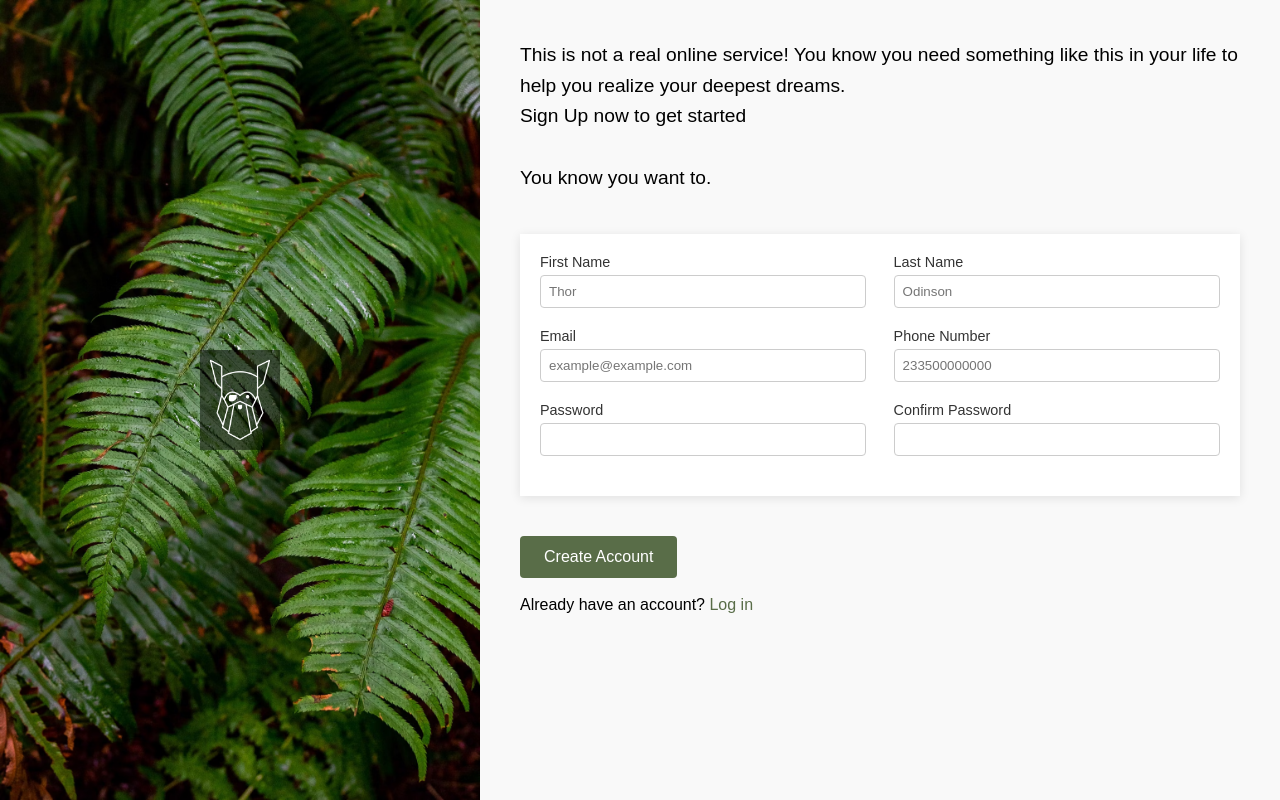
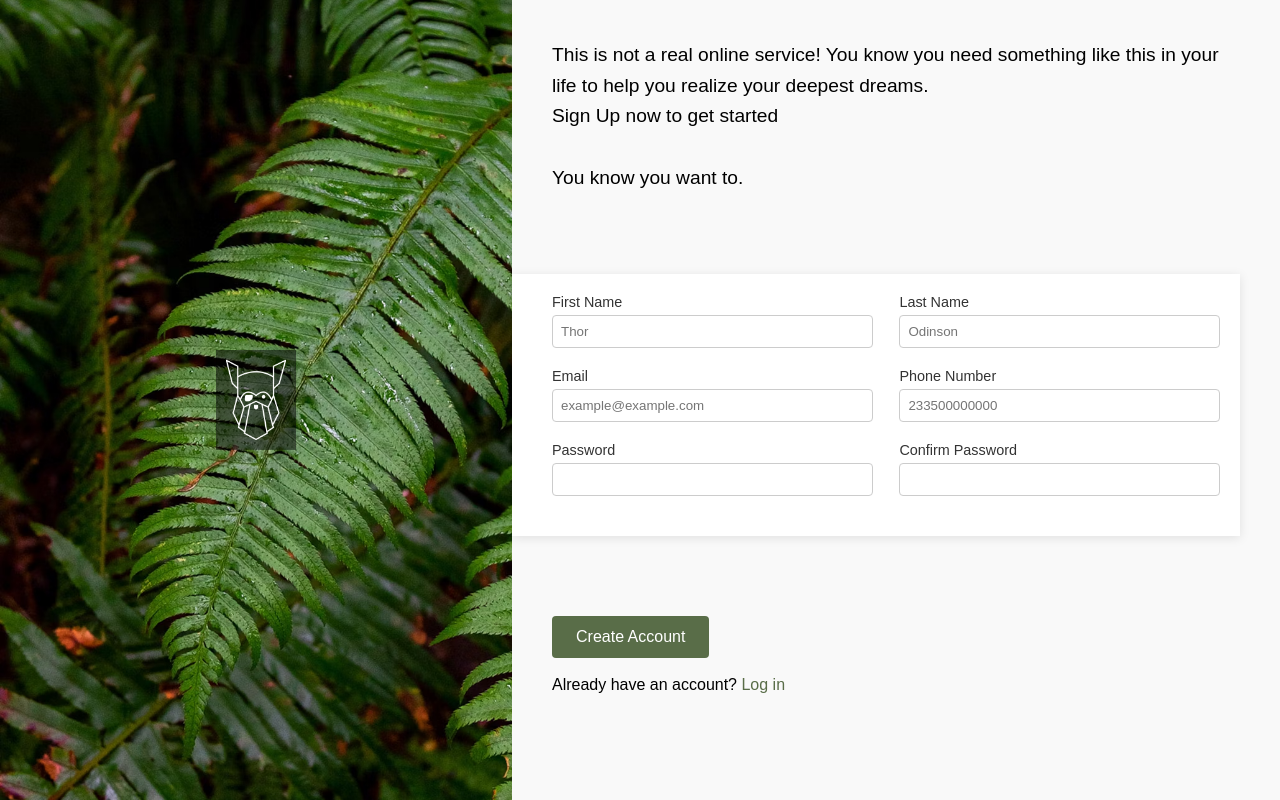
Before and after one commit to KwesitheDev/Sign-Up-Form, a plain HTML site: page index.html in a window 1280 px wide. Drawn offline with Linux system fonts and the light colour scheme.

Commit message:
applied some other fixes

```diff
--- a/style.css
+++ b/style.css
@@ -9,6 +9,7 @@ body {
     display: flex;
     height: 100vh;
 }
+
 
 .container {
     display: flex;
@@ -22,7 +23,7 @@ body {
 }
 
 .image-left img {
-    width: 100%;
+    width: 100vh;
     height: 100%;
     object-fit: cover;
 }
@@ -42,12 +43,23 @@ body {
     flex: 1.5;
     display: flex;
     flex-direction: column;
-    padding: 40px;
+    /*padding: 40px;*/
     background-color: #f9f9f9;
 }
 
 .top, .middle, .bottom {
     margin-bottom: 40px;
+}
+
+.middle{
+    padding-right: 40px;
+}
+
+.middle form {
+    padding-left: 40px;
+}
+.top, .bottom {
+    padding: 40px;
 }
 
 .top p {
```
